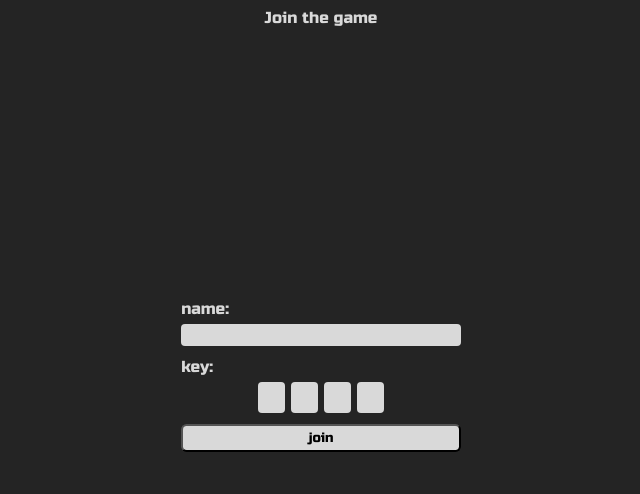
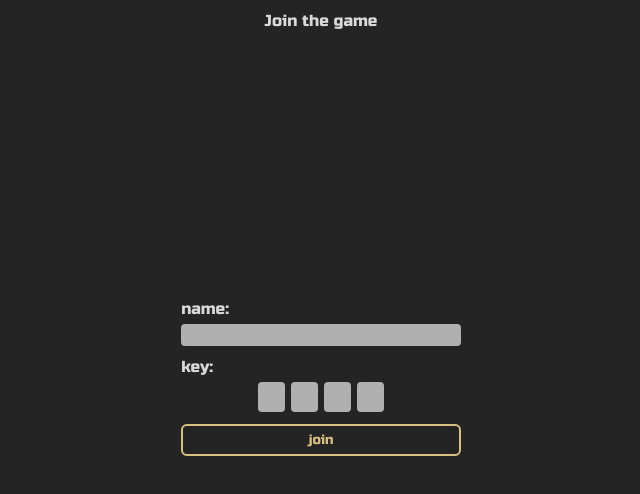
Before and after one commit to ArtHazy/Rubilnik-Web, a React (Vite) app in the folder UI-server/: page /join in a window 1280 px wide. Shown: the top 494 px of the page, without its empty margins (319-959 px from the left). Built offline with nearby package versions, Linux system fonts and the light colour scheme.

Commit message:
minor styles

```diff
--- a/UI-server/src/1 Authentication/ViewLogin.jsx
+++ b/UI-server/src/1 Authentication/ViewLogin.jsx
@@ -10,7 +10,7 @@ export const ViewLogin = () => {
             <div className='form'>
                 <input id="email-input" type="email" placeholder='email' maxLength={limits.maxEmailLength} />
                 <input id="password-input" type="password" placeholder='password' maxLength={limits.maxPassLength} />
-                <button id='submit' onClick={() => {
+                <button id='submit' className='big' onClick={() => {
                     let submit = document.getElementById('submit');
                     submit.hidden = true;
                     let load = document.createElement('div')
--- a/UI-server/src/1 Authentication/ViewRegister.jsx
+++ b/UI-server/src/1 Authentication/ViewRegister.jsx
@@ -13,7 +13,7 @@ export const ViewRegister = () => {
                 <input id="username-input" type="text" placeholder='username' maxLength={limits.maxNameLength} />
                 <input id="email-input" type="email" placeholder='email' maxLength={limits.maxEmailLength} />
                 <input id="password-input" type="password" placeholder='password' maxLength={limits.maxPassLength} />
-                <button id='submit' onClick={() => {
+                <button id='submit' className='big' onClick={() => {
                     let submit = document.getElementById('submit');
                     submit.hidden = true;
                     let load = document.createElement('div');
--- a/UI-server/src/2 App/ViewJoin.jsx
+++ b/UI-server/src/2 App/ViewJoin.jsx
@@ -12,7 +12,7 @@ export const ViewJoin = () => {
         <div className="form">
             <vstack>name:<input id='name' type="text" value={self.name} maxLength={limits.maxNameLength} onChange={(e)=>{self.name = e.target.value, putSelf(self)}} /></vstack>
             <vstack>key:<RoomKeyInput/></vstack>
-            <button style={{width:"100%"}} onClick={(e)=>{navigatePlay()}}>join</button>
+            <button className="big" style={{width:"100%"}} onClick={(e)=>{navigatePlay()}}>join</button>
         </div>
     </div>
 
--- a/UI-server/src/2 App/ViewSelf.jsx
+++ b/UI-server/src/2 App/ViewSelf.jsx
@@ -22,7 +22,7 @@ export const ViewSelf = () => {
                 password:<input id='password' type="password" value={self?.password} maxLength={limits.maxPassLength} onChange={(e)=>{self.password = e.target.value, upd()}} />
             </vstack>
             <vstack>
-                <button onClick={()=>{
+                <button className="big" onClick={()=>{
                     if(putSelfInDB(self)) {removeSelf(), window.location='/'}
                     else {confirm("Failed to save changes\nLog out without saving?")? (removeSelf(), window.location='/') : null}
                 }}>log out</button>
--- a/UI-server/src/3 Play/ViewLobby.jsx
+++ b/UI-server/src/3 Play/ViewLobby.jsx
@@ -6,7 +6,7 @@ export const ViewLobby = ({isHost, roomId, socket}) => {
       <div id="qr-container"><img src={"https://api.qrserver.com/v1/create-qr-code/?size=128x128&data="+roomId}/></div>
       <div className="id">{roomId}</div>
       <div className="text">connection code</div>
-      {isHost? <button className="start" onClick={() => {socket.emit('start', {roomId})}}>START</button> : null}
+      {isHost? <button className="start big" onClick={() => {socket.emit('start', {roomId})}}>START</button> : null}
     </div>
   else
     return <div>Failed to connect socket</div>
--- a/UI-server/src/main.scss
+++ b/UI-server/src/main.scss
@@ -10,6 +10,7 @@
 
   --color-split1: #0FD4CD;
   --color-split2: rgb(214, 191, 129);
+  --color-grey-inp: rgba(176, 176, 176, 1);
 
   --choice-1-color: #709B95;
   --choice-2-color: #F08A5D;
@@ -21,8 +22,7 @@
   --choice-wrong-1-color: #6E3041;
   --choice-wrong-1-color: #7F7F7F;
 
-  --color-gold: #e8af4b;
-
+  --color-gold: rgba(197, 176, 120, 1);
 }
 
 @mixin vstack {
@@ -79,19 +79,6 @@
   box-sizing: border-box;
 }
 
-@mixin view {
-  width: 100%;
-  height: 100%;
-  overflow: scroll;
-  min-width: 333px;
-  font-family: inherit;
-  padding: 0.2cm;
-  display: flex;
-  flex-direction: column;
-  box-sizing: border-box;
-  align-items: center;
-  position: relative
-}
 @mixin scrollbar-hidden{
   ::-webkit-scrollbar {display: none;} /* Hide scrollbar for Chrome, Safari and Opera */
   -ms-overflow-style: none;  /* IE and Edge */
@@ -112,6 +99,10 @@ hstack, .hstack {
 vstack, .vstack {
   @include vstack();
 }
+html {
+  @include scrollbar-hidden();
+  @media (scrollbar-width:thin){ @include scrollbar-visible() }
+}
 body,#root {
   @include scrollbar-hidden();
   width: 100%;
@@ -120,36 +111,62 @@ body,#root {
   box-sizing: border-box;
   background-color: var(--color-dark);
   & > div,p,h1,h2,h3,h4,h5,h6 { color: var(--color-light); }
-  a {
-    color: var(--color-split2);
+  a { color: var(--color-split2); }
+}
+@mixin outline{
+  outline: 2px var(--color-split2) solid;
+  outline-offset: -2px;
+}
+@mixin outline-hover{
+  @include outline();
+  outline: 2px var(--color-split2) solid;
+  outline-offset: -2px;
+  @media (pointer: fine){
+    &:hover{ outline-width: 4px; outline-offset: -4px; }
   }
+  transition: var(--def-transition);
+}
+@mixin button-style{
+  border: 0;
+  color: var(--color-split2);
+  background: var(--color-dark);
+  *{ color: var(--color-split2); }
+  box-sizing: border-box;
 }
 
-
+@mixin input-style{
+  background: var(--color-grey-inp);
+}
 
 button {
-  &.big{ min-width: 2cm; padding: 8px;
-  }
+  display: flex;
+  justify-content: center;
+  align-items: center;
+  box-sizing: border-box;
+
   padding: .1cm;
   overflow-wrap: break-word;
   overflow: hidden;
   text-overflow: ellipsis;
   font-family: inherit;
-  background-color: var(--color-light);
   // fill: var(--color-light);
   // color: var(--color-dark);
   border-radius: .15cm;
   cursor: pointer;
+  @include button-style();
+  &.big{ @include outline-hover(); min-width: 2cm; padding: 8px; }
 }
 input, button{
-  font-family: "Russo One", sans-serif; background: var(--color-light);
+  font-family: "Russo One", sans-serif;
 }
+input{@include input-style();}
 input[type='text'],input[type='password'],input[type='email']{
   height: 1.5em;
   border: transparent;
   border-radius: 4px;
   &:focus{outline: var(--choice-1-color) solid 2px  ; outline-offset: 2px}
 }
+
 
 .App{
   @include scrollbar-hidden();
@@ -168,15 +185,15 @@ input[type='text'],input[type='password'],input[type='email']{
     left: 0;
     right: 0;
     button{
+      @include outline();
       width: 2cm;
       border: 0;
       margin: 0 .1cm;
       box-sizing: border-box;
       &.active{
         background: var(--color-dark);
-        outline: solid 2px var(--color-light);
-        fill: var(--color-light);
-        color: var(--color-light);
+        color: var(--color-split1) !important;
+        outline-color: var(--color-split1);
         img.icon{ filter: invert(1); }
         scale: 1.01;
         transition: .3s;
@@ -187,7 +204,6 @@ input[type='text'],input[type='password'],input[type='email']{
 
 .Actions{
   border-radius: var(--def-border-radius);
-  overflow: hidden;
   button{ border: 0; }
   @media (orientation: landscape) {
     @include hstack();
@@ -198,18 +214,24 @@ input[type='text'],input[type='password'],input[type='email']{
     bottom: 3svh;
     button{
       width: 2cm;
+      @include button-style();
+      @include outline-hover();
     }
   }
   @media (orientation: portrait) {
     @include vstack();
+    @include outline-hover();
     gap: 0;
     position: fixed;
     right: 3svh;
     bottom: 3svh;
     button{
+      outline: 0;
       padding: var(--def-gap);
       border-radius: 0;
     }
+    @include button-style();
+    overflow: hidden;
   }
 }
 
@@ -228,8 +250,11 @@ input[type='text'],input[type='password'],input[type='email']{
 
 .ViewLibrary{
   @include view();
+  margin-bottom: 2cm;
   .QuizTile{
+    button{@include outline-hover();}
     display: grid;
+    gap: calc(var(--def-gap)/2);
     grid-template-columns: 1fr 5fr 1fr;
     // background: pink;
     width: 100%;
@@ -238,6 +263,14 @@ input[type='text'],input[type='password'],input[type='email']{
     .quiz-button{
       height: 100%;
       flex-grow:1;
+    }
+  }
+  #add{
+    @include outline-hover();
+    padding: var(--def-gap);
+    transition: var(--def-transition);
+    @media (pointer: fine){
+      &:hover{padding: calc(var(--def-gap)*2)}
     }
   }
   .grid{
@@ -288,11 +321,13 @@ input[type='text'],input[type='password'],input[type='email']{
 
 .ViewQuizEdit{
   @include view();
+  margin-bottom: 2cm;
   div,input{text-align: center;}
   input {width: 100%;}
   .header{
     @include grid();
     max-width: 20cm;
+    input{ font-size: 1em }
   }
   .grid{
     @include grid();
@@ -310,6 +345,7 @@ input[type='text'],input[type='password'],input[type='email']{
       }
       button.remove{ padding: 0 }
     }
+    button#add{ @include outline-hover(); }
     .choices{
       @include scrollbar-hidden();
       padding: 0;
```
Also changed, not shown: UI-server/src/2 App/ViewQuizEdit.jsx (+6 -5 lines).
